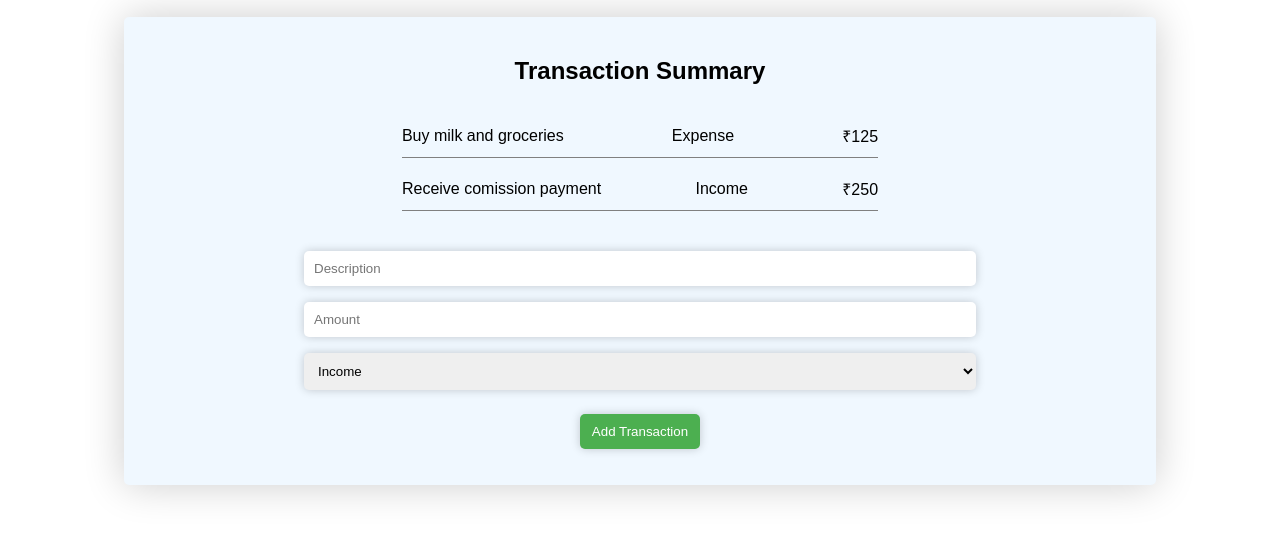
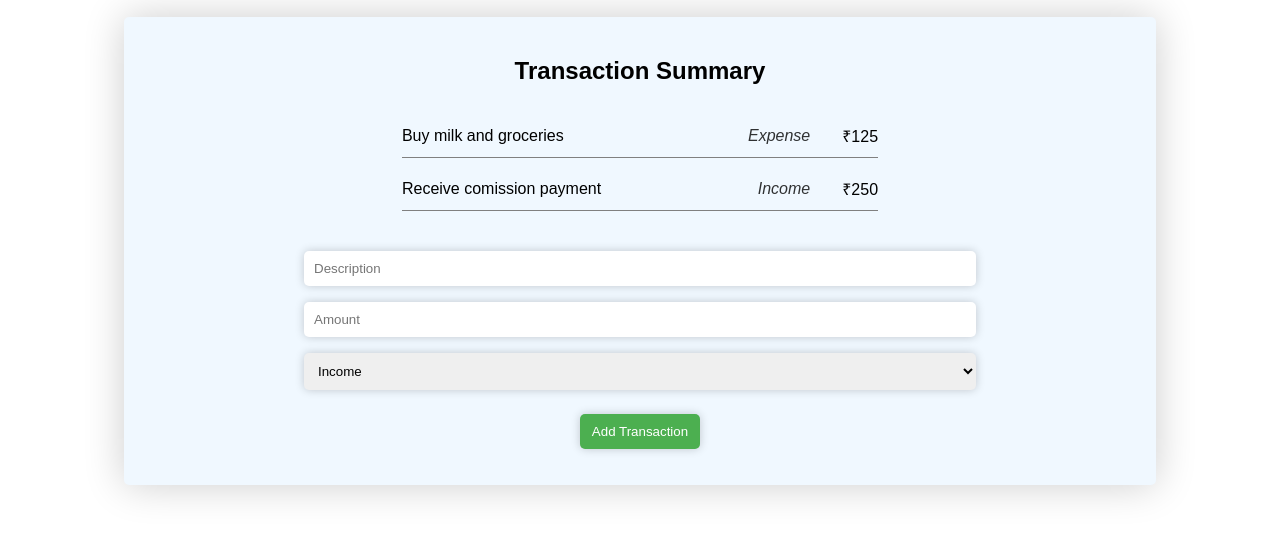
Before and after one commit to SudhanvaNS/expenseTracker, a plain HTML site: page index.html in a window 1280 px wide. Shown: the part 136-672 px from the top of the page. Drawn offline with Linux system fonts and the light colour scheme.

Commit message:
Update styles

```diff
--- a/styles.css
+++ b/styles.css
@@ -18,6 +18,16 @@ body {
 
 .negative-balance{
   color: #e80000;
+}
+
+.trans-type {
+  opacity: 0.8;
+  font-style: italic;
+  margin-right: 2rem;
+}
+
+.trans-name {
+  margin-right: auto;
 }
 
   #transactions {
```
